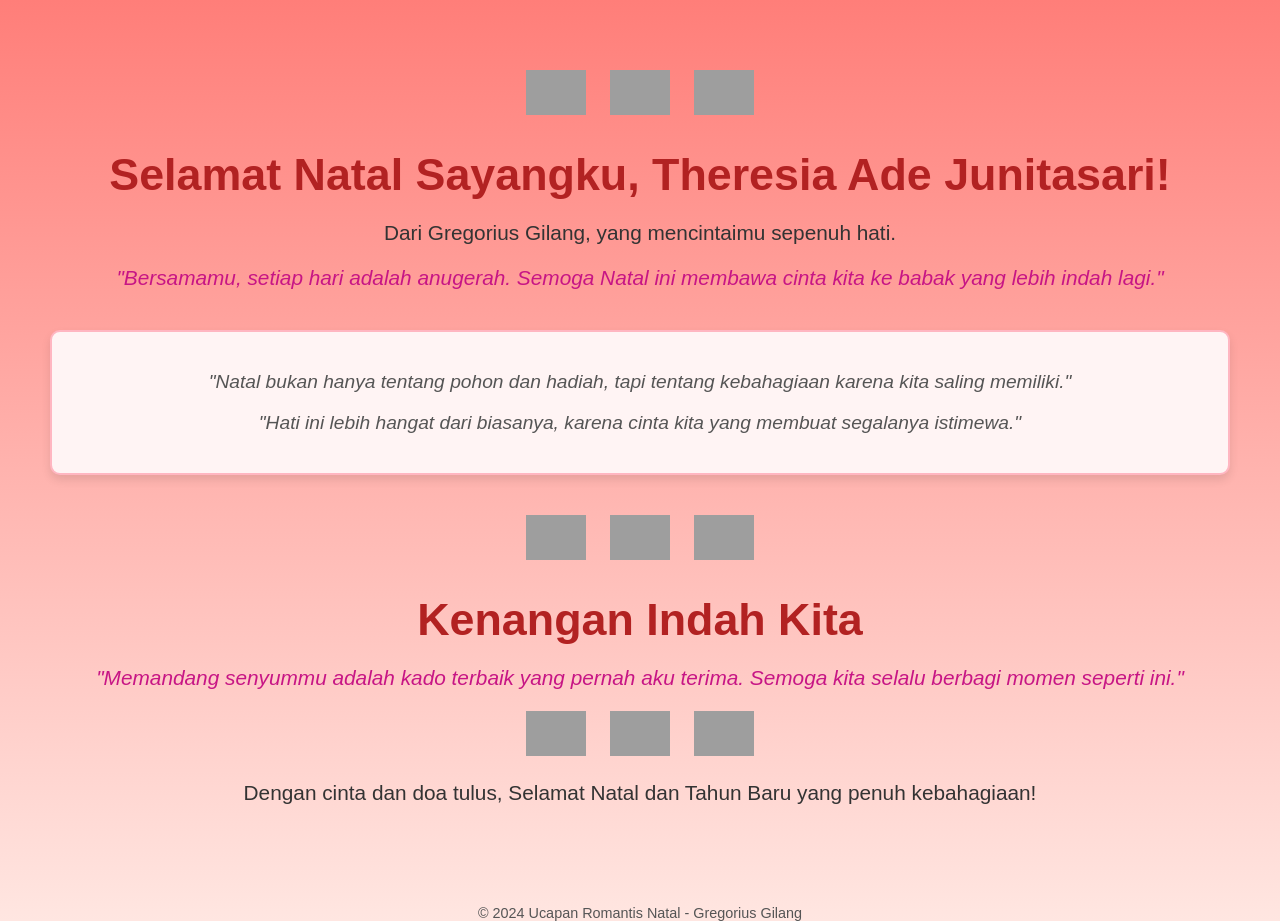
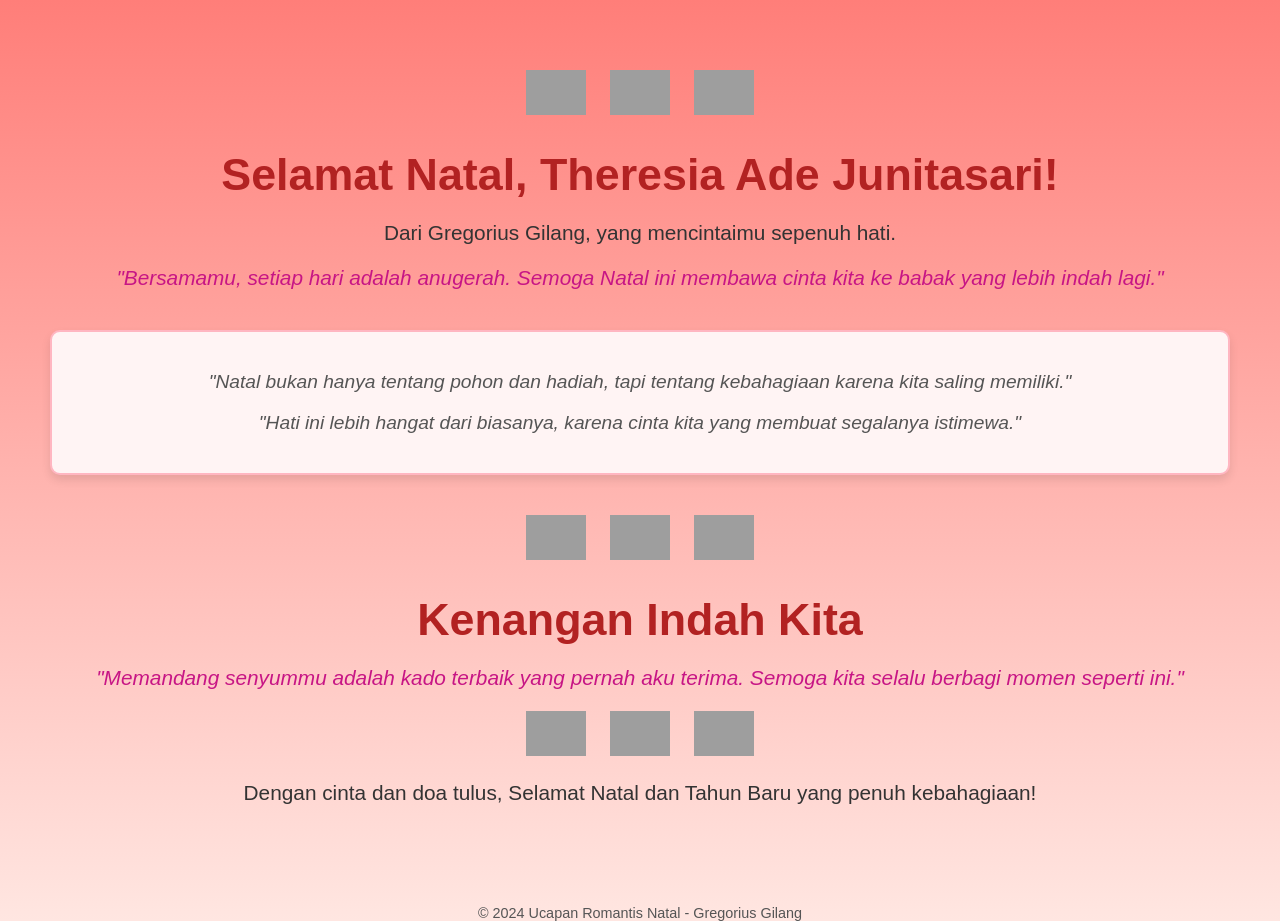
Before and after one commit to GregoriusG13/natal-untuk-kamu, a plain HTML site: page index.html in a window 1280 px wide. Drawn offline with Linux system fonts and the light colour scheme; grey boxes are pictures that could not be loaded.

Commit message:
index.html

```diff
--- a/index.html
+++ b/index.html
@@ -62,7 +62,7 @@
             <img src="https://img.icons8.com/color/96/heart-with-arrow.png" alt="Heart">
             <img src="https://img.icons8.com/color/96/christmas-tree.png" alt="Tree">
         </div>
-        <h1>Selamat Natal Sayangku, Theresia Ade Junitasari!</h1>
+        <h1>Selamat Natal, Theresia Ade Junitasari!</h1>
         <p>Dari Gregorius Gilang, yang mencintaimu sepenuh hati.</p>
         <p class="romantic">"Bersamamu, setiap hari adalah anugerah. Semoga Natal ini membawa cinta kita ke babak yang lebih indah lagi."</p>
 
```
